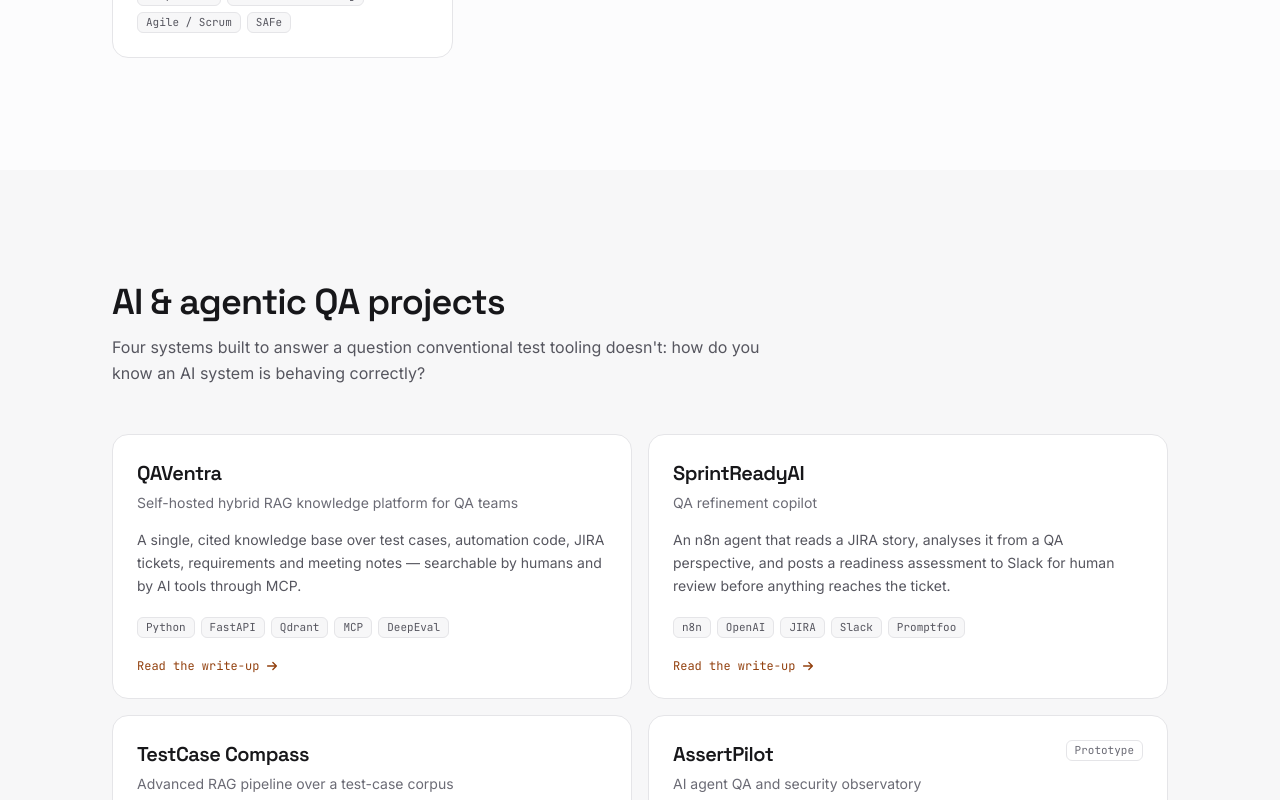
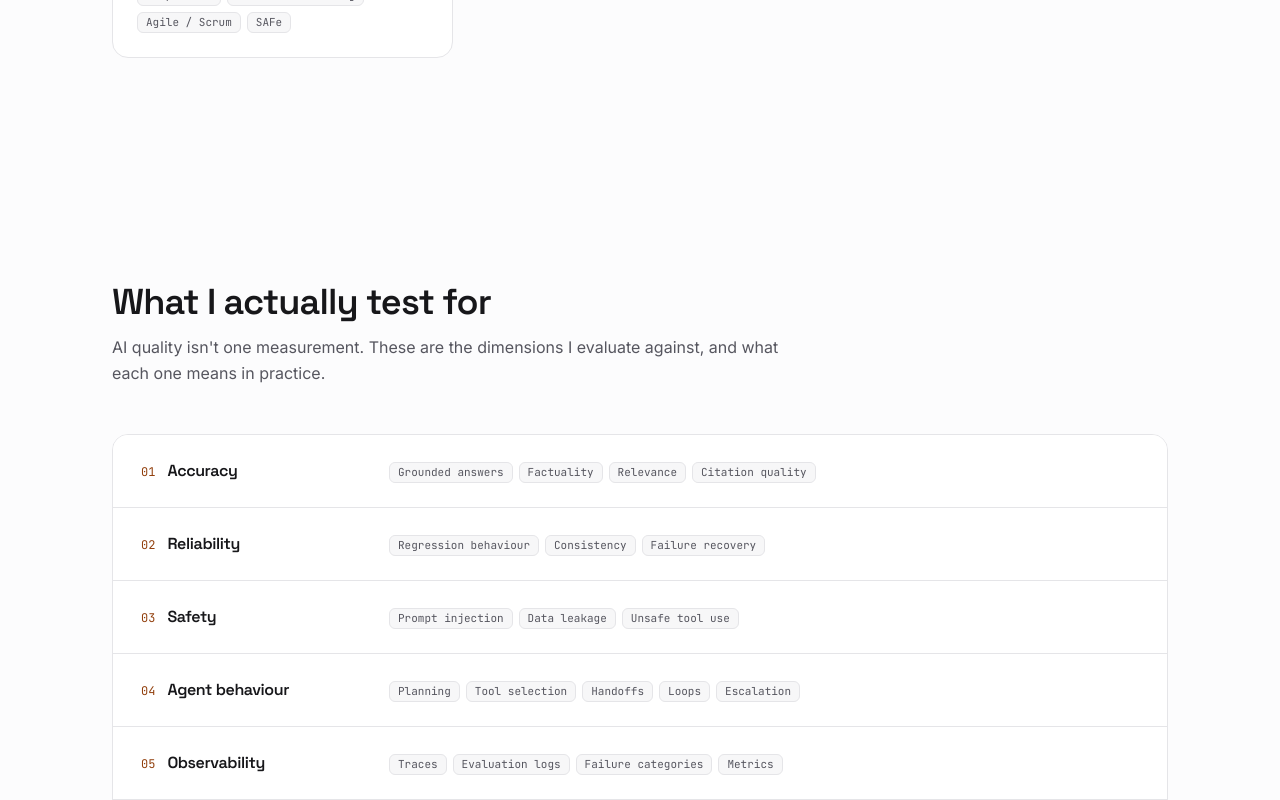
Before and after one commit to nancybhardwaj89/nancybhardwaj-portfolio, a Next.js app: page / in a window 1280 px wide. Shown: the part 2000-2800 px from the top of the page. Built offline with nearby package versions, Linux system fonts and the light colour scheme.

Commit message:
Add Quality Signals section framing AI quality as multidimensional

```diff
--- a/src/app/page.tsx
+++ b/src/app/page.tsx
@@ -1,5 +1,6 @@
 import { Hero } from "@/components/sections/Hero";
 import { Skills } from "@/components/sections/Skills";
+import { QualitySignals } from "@/components/sections/QualitySignals";
 import { Projects } from "@/components/sections/Projects";
 import { Experience } from "@/components/sections/Experience";
 import { About } from "@/components/sections/About";
@@ -10,6 +11,7 @@ export default function Home() {
     <>
       <Hero />
       <Skills />
+      <QualitySignals />
       <Projects />
       <Experience />
       <About />
--- /dev/null
+++ b/src/components/sections/QualitySignals.tsx
@@ -0,0 +1,57 @@
+import { Section } from "@/components/ui/Section";
+import { Reveal } from "@/components/ui/Reveal";
+import { qualitySignals } from "@/content/quality-signals";
+
+/**
+ * Rendered as a description list rather than a <table>.
+ *
+ * The content is genuinely tabular, but a two-column table at 375px either
+ * overflows horizontally or crushes both columns. A dl stacks cleanly on
+ * mobile and lines up into columns from `sm` upward, which gives the same
+ * reading experience without the overflow container.
+ */
+export function QualitySignals() {
+  return (
+    <Section
+      id="quality"
+      title="What I actually test for"
+      lead="AI quality isn't one measurement. These are the dimensions I evaluate against, and what each one means in practice."
+    >
+      <dl className="overflow-hidden rounded-2xl border border-border">
+        {qualitySignals.map((signal, index) => (
+          <Reveal key={signal.dimension} delay={Math.min(index, 5) * 50}>
+            <div
+              className={`grid gap-2 bg-surface px-5 py-5 sm:grid-cols-[14rem_1fr] sm:items-baseline sm:gap-6 sm:px-7 sm:py-6 ${
+                index > 0 ? "border-t border-border" : ""
+              }`}
+            >
+              <dt className="flex items-baseline gap-3">
+                <span
+                  aria-hidden="true"
+                  className="font-mono text-xs text-accent"
+                >
+                  {String(index + 1).padStart(2, "0")}
+                </span>
+                <span className="font-display text-base font-semibold tracking-tight text-fg">
+                  {signal.dimension}
+                </span>
+              </dt>
+              <dd>
+                <ul className="flex flex-wrap gap-1.5">
+                  {signal.tests.map((test) => (
+                    <li
+                      key={test}
+                      className="rounded-md border border-border bg-surface-raised px-2 py-1 font-mono text-[11px] leading-none text-fg-muted"
+                    >
+                      {test}
+                    </li>
+                  ))}
+                </ul>
+              </dd>
+            </div>
+          </Reveal>
+        ))}
+      </dl>
+    </Section>
+  );
+}
--- /dev/null
+++ b/src/content/quality-signals.ts
@@ -0,0 +1,48 @@
+/**
+ * The dimensions along which an AI system's quality is assessed.
+ *
+ * This section exists to frame the discipline before the projects demonstrate
+ * it: a skills list says which tools someone has used, this says what they
+ * think the problem actually is.
+ *
+ * NOTE(nancy): every row below is backed by something on the CV except part of
+ * "Performance" — token usage and cost don't appear anywhere in your
+ * experience. Flagged rather than silently dropped; see the chat.
+ */
+
+export interface QualitySignal {
+  dimension: string;
+  tests: string[];
+}
+
+export const qualitySignals: QualitySignal[] = [
+  {
+    dimension: "Accuracy",
+    tests: [
+      "Grounded answers",
+      "Factuality",
+      "Relevance",
+      "Citation quality",
+    ],
+  },
+  {
+    dimension: "Reliability",
+    tests: ["Regression behaviour", "Consistency", "Failure recovery"],
+  },
+  {
+    dimension: "Safety",
+    tests: ["Prompt injection", "Data leakage", "Unsafe tool use"],
+  },
+  {
+    dimension: "Agent behaviour",
+    tests: ["Planning", "Tool selection", "Handoffs", "Loops", "Escalation"],
+  },
+  {
+    dimension: "Observability",
+    tests: ["Traces", "Evaluation logs", "Failure categories", "Metrics"],
+  },
+  {
+    dimension: "Performance",
+    tests: ["Latency", "Token usage", "Throughput", "Cost"],
+  },
+];
--- a/src/content/site.ts
+++ b/src/content/site.ts
@@ -74,6 +74,7 @@ export const site = {
 /** Home-page sections, in scroll order. Drives the nav and the scroll-spy. */
 export const navItems = [
   { id: "skills", label: "Skills" },
+  { id: "quality", label: "Quality" },
   { id: "projects", label: "Projects" },
   { id: "experience", label: "Experience" },
   { id: "about", label: "About" },
```
